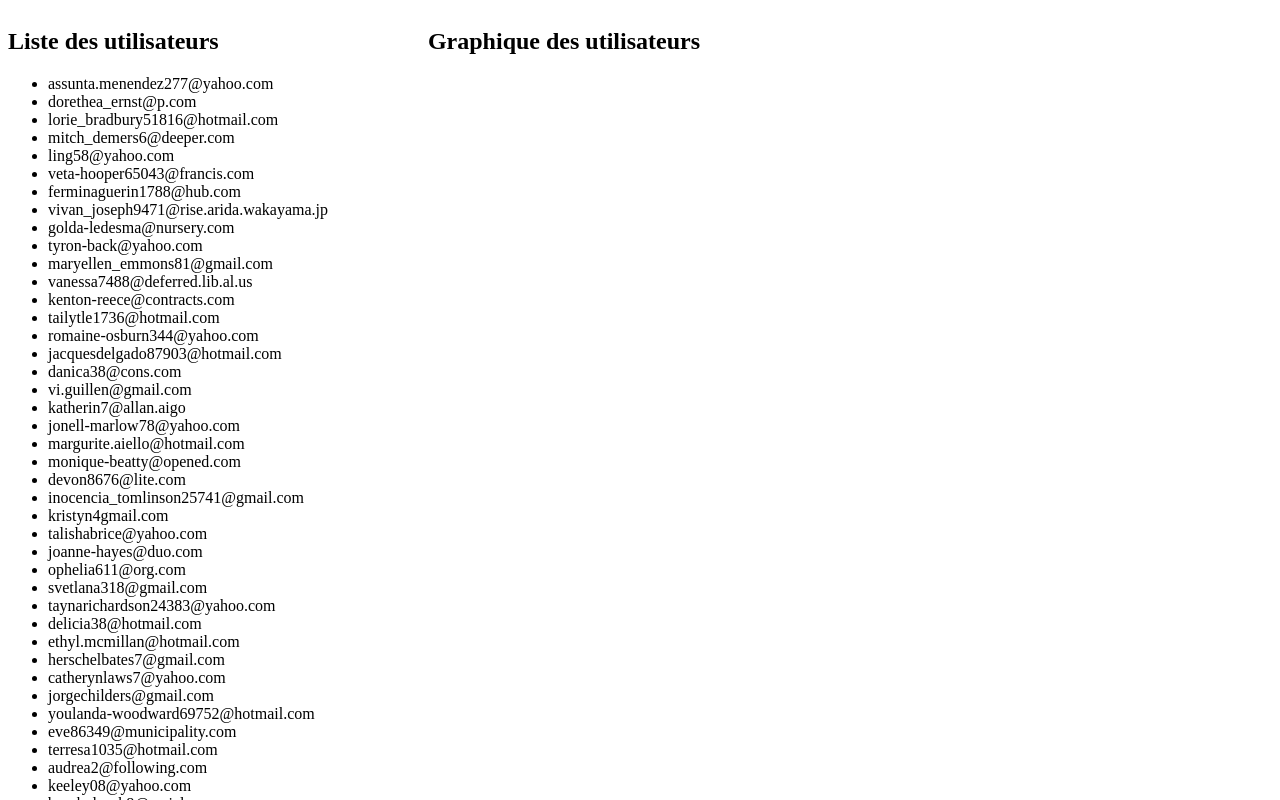
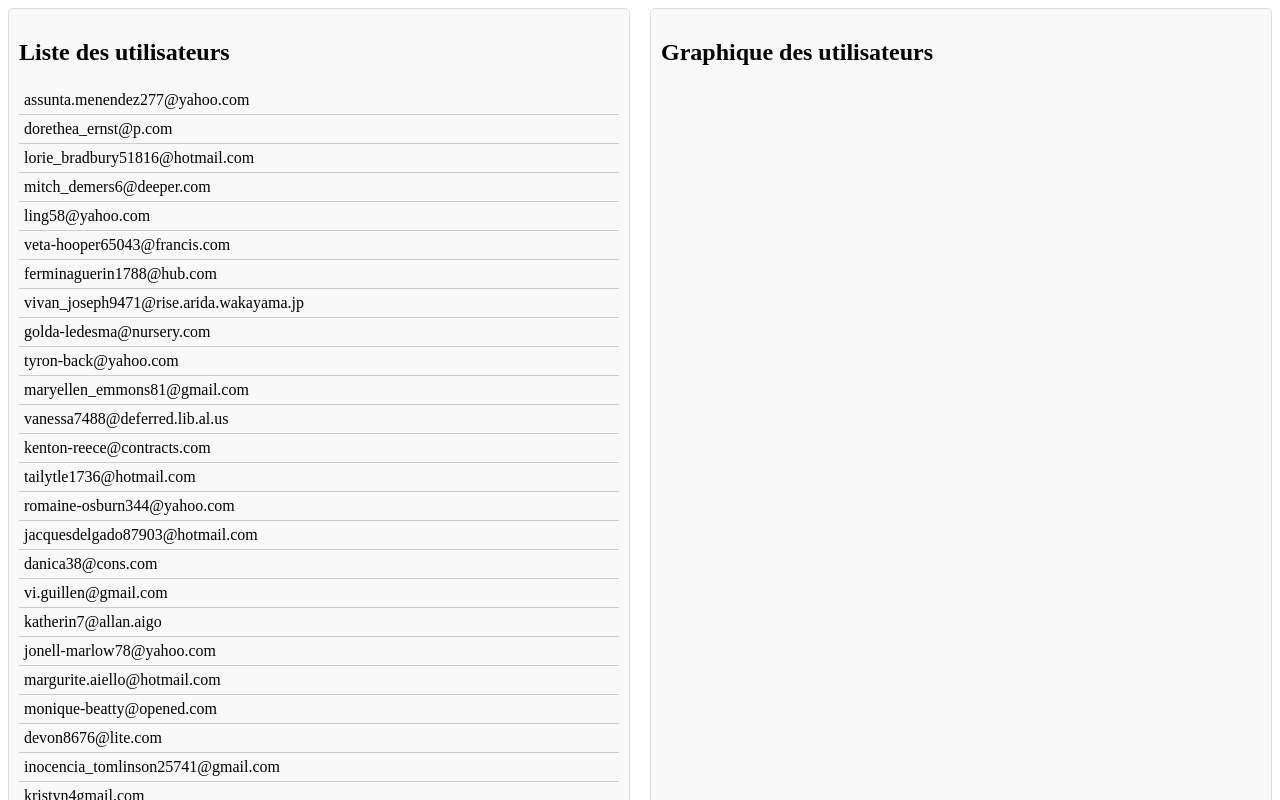
Before and after one commit to gkiThor/graphJSON, a plain HTML site: page index.html in a window 1280 px wide. Shown: the top 800 px of the page. Drawn offline with nearby package versions, Linux system fonts and the light colour scheme.

Commit message:
ajout du css pour la section et ul li

```diff
--- a/app.css
+++ b/app.css
@@ -1,3 +1,22 @@
-main{
+main {
     display: flex;
+    gap: 20px;
 }
+
+section {
+    flex: 1;
+    padding: 10px;
+    border: 1px solid #ddd;
+    border-radius: 5px;
+    background: #f9f9f9;
+}
+
+ul {
+    list-style-type: none;
+    padding: 0;
+}
+
+li {
+    padding: 5px;
+    border-bottom: 1px solid #ccc;
+}
--- a/index.html
+++ b/index.html
@@ -8,27 +8,21 @@
     <script src="https://cdn.jsdelivr.net/npm/chart.js"></script>
     <script src="app.js" type="module" defer></script>
 
-
     <title>Affichage JSON</title>
 </head>
 <body>
     <nav></nav>
 
-
     <main>
         <section>
             <h1>Liste des utilisateurs</h1>
-
             <ul id="userList"></ul>
         </section>
 
         <section>
             <h1>Graphique des utilisateurs</h1>
-            <canvas id="userChart" width="400" height="200"></canvas>
-
+            <canvas id="userChart"></canvas>
         </section>
-
     </main>
-
 </body>
 </html>
```
